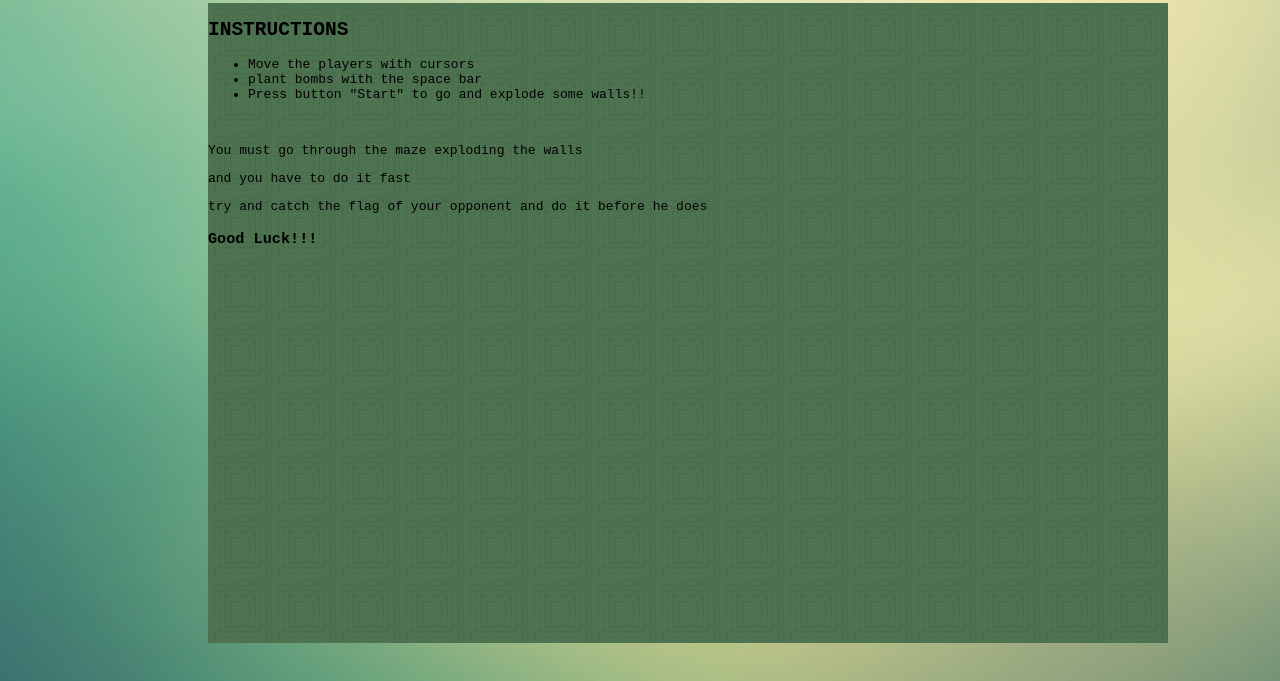
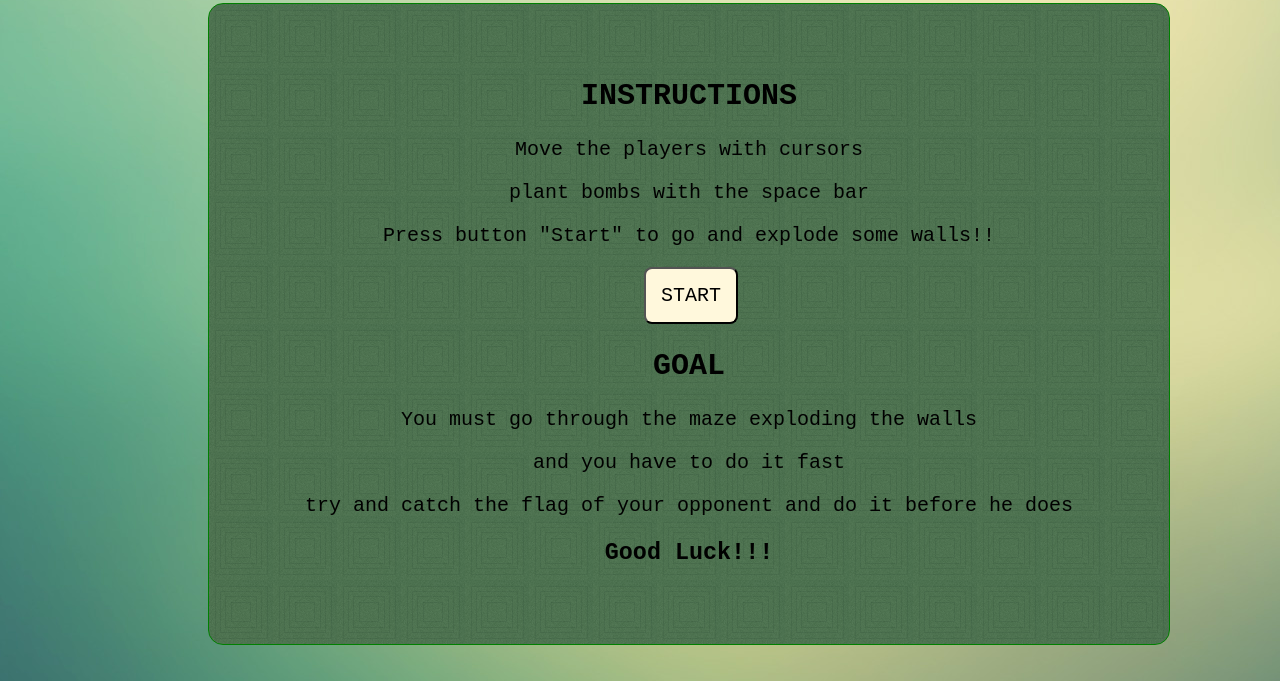
Before and after one commit to mccr/Dynablast, a plain HTML site: page index.html in a window 1280 px wide. Shown: the part 119-800 px from the top of the page. Drawn offline with nearby package versions, Linux system fonts and the light colour scheme.

Commit message:
adding menu

```diff
--- a/css/style.scss
+++ b/css/style.scss
@@ -3,6 +3,31 @@ body {
   background-image: url('./assets/bmanWall.jpg');
   background-repeat: repeat;
   font-family: monospace;
+}
+
+.instructions {
+  text-align: center;
+  font-size: 20px;
+  padding-top: 50px;
+}
+
+#start {
+  display: block;
+  background: cornsilk;
+  border-radius: 8px;
+  padding: 15px;
+  text-transform: uppercase;
+  font-family: monospace;
+  margin-left: 435px;
+  font-size: 20px;
+}
+
+h2 {
+  text-transform: uppercase;
+}
+
+h3 {
+  text-transform: capitalize;
 }
 
 header {
@@ -69,6 +94,8 @@ section {
   width: 960px;
   height: 640px;
   margin: auto;
+  border: 1px solid green;
+  border-radius: 15px;
 }
 
 .tile {
--- a/index.html
+++ b/index.html
@@ -36,18 +36,17 @@
   </header>
   <section id="objects">
     <div class="" id="board">
-      <div id="instructions">
-        <h2>INSTRUCTIONS</h2>
-        <ul>
-          <li>Move the players with cursors</li>
-          <li>plant bombs with the space bar</li>
-          <li>Press button "Start" to go and explode some walls!!</li>
-        </ul>
-        <br>
+      <div class="instructions">
+        <h2>instructions</h2>
+          <p>Move the players with cursors</p>
+          <p>plant bombs with the space bar</p>
+          <p>Press button "Start" to go and explode some walls!!</p>
+          <button type="button" id="start">start</button>
+        <h2>goal</h2>
         <p>You must go through the maze exploding the walls</p>
         <p>and you have to do it fast</p>
         <p>try and catch the flag of your opponent and do it before he does</p>
-        <h3>Good Luck!!!</h3>
+        <h3>good luck!!!</h3>
       </div>
     </div>
   </section>
--- a/js/src/board.js
+++ b/js/src/board.js
@@ -8,7 +8,7 @@ function Board(row, col, tileSize, mapSelector) {
 }
 
 Board.prototype.renderBoard = function() {
-  //$('#board').empty();
+  $('#board').empty();
   for (var x = 0; x < this.row; x++) {
     for (var y = 0; y < this.col; y++) {
       var classTile;
--- a/js/src/bomberman.js
+++ b/js/src/bomberman.js
@@ -3,15 +3,13 @@ var game;
 $(document).ready(function() {
   game = new Game();
 
-  window.onload = function() {
-  game.init();
-};
-
   $(document).on('keydown', movePlayer);
   $('#skip-turn').on('click', function(){
       game.changeTurn();
     });
-//   $('#start').on('click', startGame);
+  $('#start').on('click', function(){
+    game.init();
+  });
 
   function movePlayer(e) {
     var playerMove;
```
Also changed, not shown: css/style.min.css.
